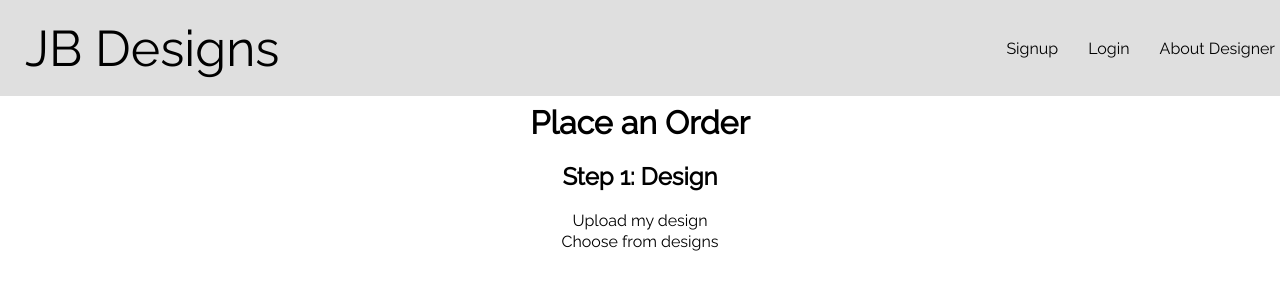
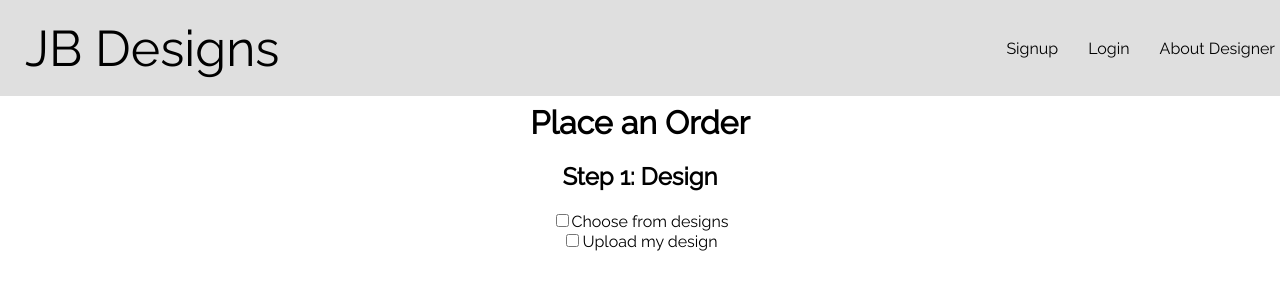
Before and after one commit to ambonetto/Project-4-Frontend, a React (Create React App) app in the folder shirts-frontend/: page /placeorder in a window 1280 px wide. Shown: the top 302 px of the page. Built offline with nearby package versions, Linux system fonts and the light colour scheme.

Commit message:
Checkbox working for Step 1: Design

```diff
--- /dev/null
+++ b/shirts-frontend/src/components/Shirts/CheckBox.js
@@ -0,0 +1,19 @@
+// import React
+import React from 'react';
+
+const CheckBox = (props) => {
+    return (
+        <div>
+            <input
+                type="checkbox"
+                checked={props.isChecked}
+                value={props.value}
+                onClick={props.handleCheck}
+            />
+            {props.value}
+        </div>
+    )
+}
+
+// export Check Box
+export default CheckBox;
--- a/shirts-frontend/src/components/Shirts/ShirtsContainer.js
+++ b/shirts-frontend/src/components/Shirts/ShirtsContainer.js
@@ -1,9 +1,35 @@
 // import React
 import React, {Component} from 'react';
+
+// import Check Box
+import CheckBox from './CheckBox';
 
 class ShirtsContainer extends Component {
     constructor(props) {
         super(props);
+
+        this.state = {
+            designs: [
+                {id: 1, value: "Choose from designs", isChecked: false},
+                {id: 2, value: "Upload my design", isChecked: false}
+            ]
+        }
+    }
+
+    // handle check function
+    handleCheck = (e) => {
+        let designs = this.state.designs
+        designs.forEach(design => {
+            if (design.value === e.target.value) {
+                design.isChecked = e.target.checked
+            }
+        })
+
+        console.log(designs)
+
+        this.setState({
+            designs: designs
+        })
     }
 
     render() {
@@ -11,8 +37,17 @@ class ShirtsContainer extends Component {
             <div className="container">
                 <h1>Place an Order</h1>
                 <h2>Step 1: Design</h2>
-                <option>Upload my design</option>
-                <option>Choose from designs</option>
+                {
+                    this.state.designs.map((design, index) => {
+                        return(
+                            <CheckBox
+                                key={index}
+                                {...design}
+                                handleCheck={this.handleCheck}
+                            />
+                        )
+                    })
+                }
             </div>
         )
     }
--- a/shirts-frontend/src/services/api_helper.js
+++ b/shirts-frontend/src/services/api_helper.js
@@ -3,8 +3,8 @@ import axios from 'axios';
 
 const api = axios.create({
     // heroku is replacing the localhost:3001
-    baseURL: "https://fierce-chamber-94727.herokuapp.com"
-    //baseURL: "http://localhost:3001"
+    // baseURL: "https://fierce-chamber-94727.herokuapp.com"
+    baseURL: "http://localhost:3001"
 })
 
 // ========================== AUTH =========================== \\
```
